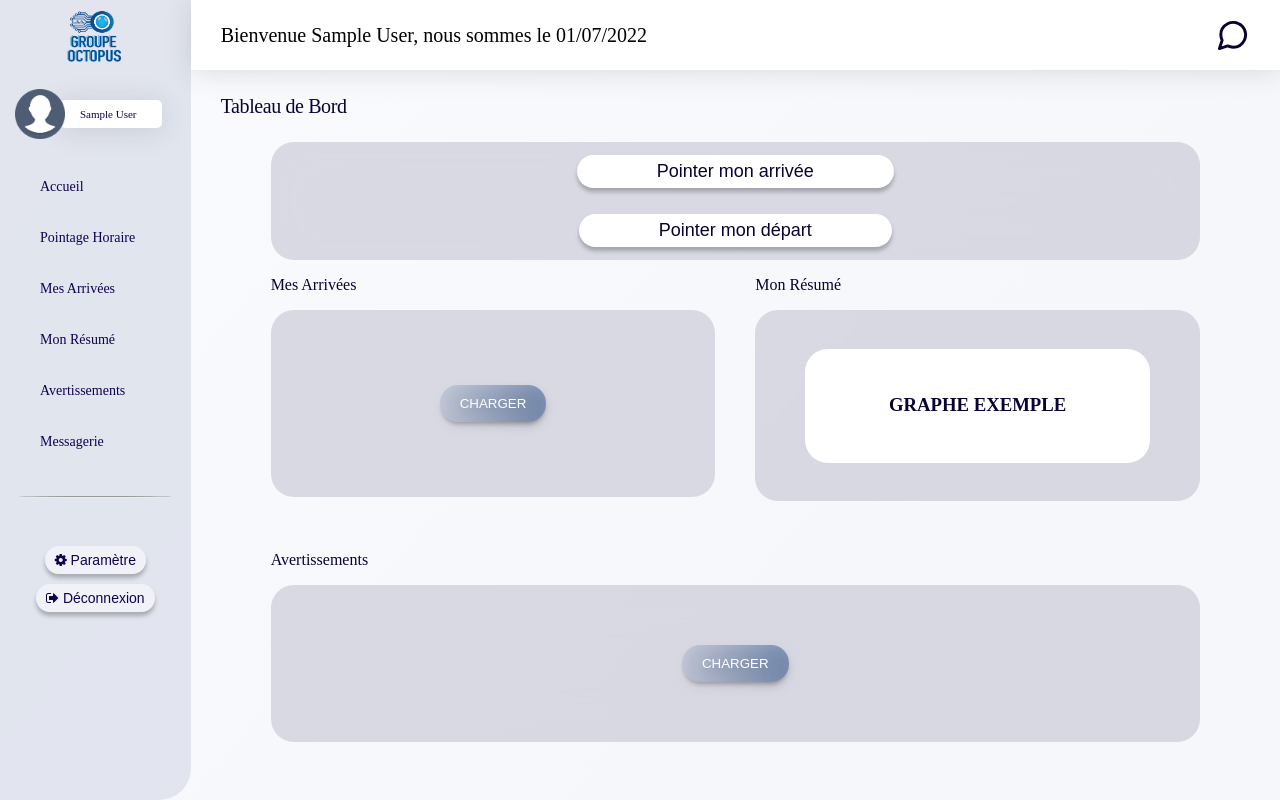
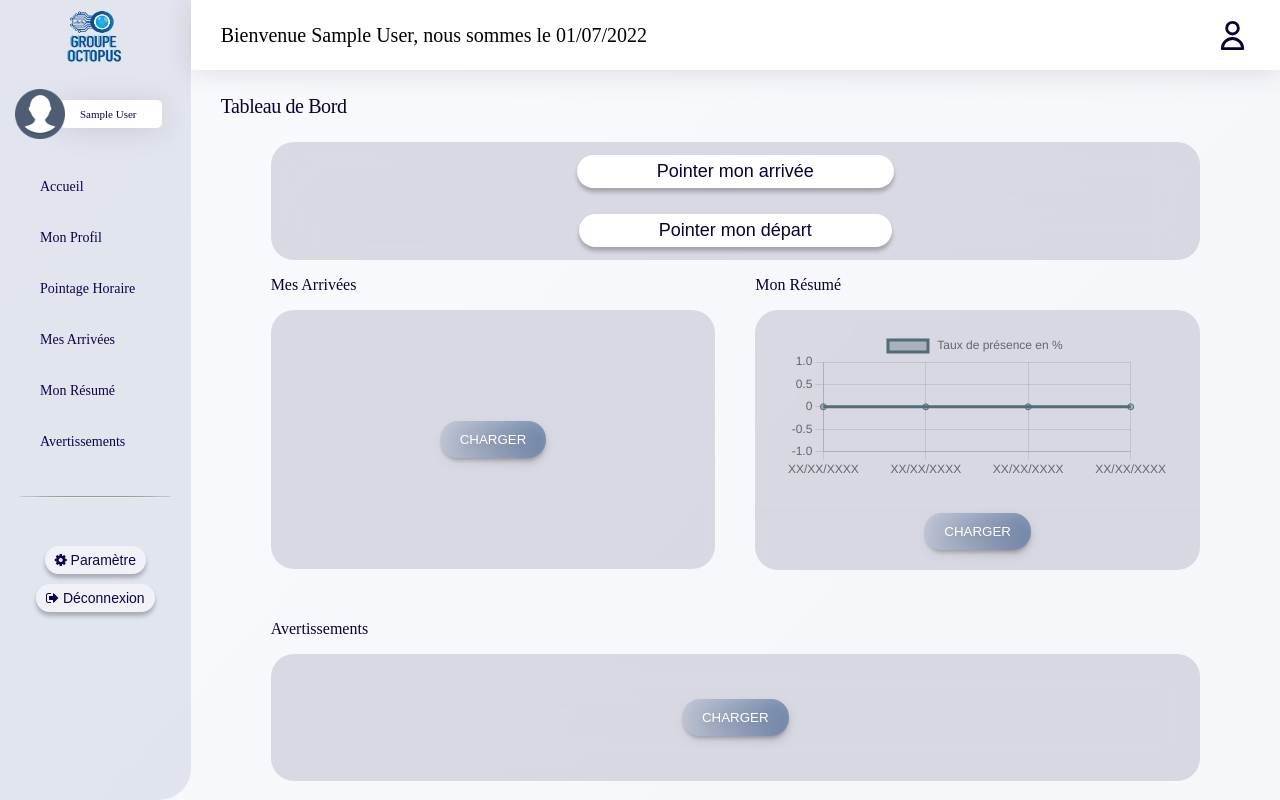
Before and after one commit to amyeben/pointingapp, a Next.js app in the folder FrontEnd/: page / in a window 1280 px wide. Built offline with nearby package versions, Linux system fonts and the light colour scheme; no server answers; sample sign-in values are in the browser's storage.

Commit message:
COMPLETED

```diff
--- a/FrontEnd/components/layout.js
+++ b/FrontEnd/components/layout.js
@@ -3,7 +3,7 @@ import Head from 'next/head'
 import Image from "next/image";
 import Link from "next/link";
 import Script from "next/script";
-import { FiMessageCircle } from '@react-icons/all-files/fi/FiMessageCircle';
+import { HiOutlineUser } from '@react-icons/all-files/hi/HiOutlineUser';
 import axios from 'axios'
 import {Nav} from "./Nav";
 import {userService} from "../services";
@@ -67,11 +67,12 @@ export default function Layout({ children }) {
                 <div className={styles.navlink}>
                     <ul>
                         <NavLink href={"/"}><li>Accueil</li></NavLink><br/>
+                        <NavLink href={"/posts/me"}><li>Mon Profil</li></NavLink><br/>
                         <NavLink href={"/posts/pointingpage"}><li>Pointage Horaire</li></NavLink><br/>
                         <NavLink href={"/posts/myarrivals"}><li>Mes Arrivées</li></NavLink><br/>
                         <NavLink href={"/posts/myresum"}><li>Mon Résumé</li></NavLink><br/>
                         <NavLink href={"/posts/alert"}><li>Avertissements</li></NavLink><br/>
-                        <NavLink href={"/posts/chatbox"}><li>Messagerie</li></NavLink><br/>
+
 
                     </ul>
                 </div>
@@ -108,7 +109,7 @@ export default function Layout({ children }) {
             <div className={styles.column}>
                 <nav className={styles.navwhite}>
                     <p> Bienvenue {nomduti} nous sommes le {datedujour}</p>
-                    <FiMessageCircle className={styles.message}/>
+                    <HiOutlineUser className={styles.message}/>
 
                 </nav>
                 <div className={styles.children}>{children}</div>
--- a/FrontEnd/package.json
+++ b/FrontEnd/package.json
@@ -12,9 +12,12 @@
         "@hookform/resolvers": "^2.6.1",
         "@react-icons/all-files": "^4.1.0",
         "axios": "^0.27.2",
+        "chart.js": "^3.8.0",
+        "faker": "^5.5.3",
         "next": "^12.1.6",
         "prop-types": "^15.7.2",
         "react": "^17.0.2",
+        "react-chartjs-2": "^4.2.0",
         "react-dom": "^17.0.2",
         "react-hook-form": "^7.33.0",
         "react-icons": "^4.4.0",
--- a/FrontEnd/pages/index.jsx
+++ b/FrontEnd/pages/index.jsx
@@ -11,15 +11,71 @@ import axios from "axios";
 
 export default Home;
 
+import {
+    Chart as ChartJS,
+    CategoryScale,
+    LinearScale,
+    PointElement,
+    LineElement,
+    Title,
+    Tooltip,
+    Filler,
+    Legend,
+} from 'chart.js';
+import { Line, getDatasetAtEvent } from 'react-chartjs-2';
+import faker from 'faker';
+
+ChartJS.register(
+    CategoryScale,
+    LinearScale,
+    PointElement,
+    LineElement,
+    Title,
+    Tooltip,
+    Filler,
+    Legend
+);
+
+export const options = {
+    maintainAspectRatio: false,
+    responsive: true,
+    plugins: {
+        legend: {
+            position: 'top' ,
+        },
+        title: {
+            display: false,
+            text: 'Ce graphique représente le taux de précense des 4 précédents jours pointés.',
+        },
+    },
+};
+
+const labels = ['XX/XX/XXXX', 'XX/XX/XXXX', 'XX/XX/XXXX', 'XX/XX/XXXX'];
+
+
+export const data = {
+    labels,
+    datasets: [
+        {
+            fill: true,
+            label: ' Taux de présence en % ',
+            data: [0, 0, 0, 0],
+            borderColor: 'rgb( 83, 108, 121  )',
+            backgroundColor: 'rgba(83, 108, 121 , 0.35)',
+        },
+    ],
+};
+
 function Home() {
     const [users, setUsers] = useState(null);
-    const router = useRouter();
+    const route = useRouter();
     const [user, setUser] = useState('');
     const [isButton, setButton] = useState(true);
     const [isButtonAd, setButtonAd] = useState(true);
     const [dataLoaded, setDataLoaded] = useState('');
     const [taBody, setTaBody] = useState('');
-    const [adContent, setAdContent] = useState('')
+    const [adContent, setAdContent] = useState('');
+    const [isButtonResum, setButtonResum] = useState(true)
 
     useEffect(() => {
         userService.getAll().then(x => setUsers(x));
@@ -48,8 +104,8 @@ function Home() {
             var ligneHtml = "";
             var red = "red";
 
-            if (res.data.length > 5){
-                for (let i = 0; i < 5; i++) {
+            if (res.data.length > 8){
+                for (let i = 0; i < 8; i++) {
                     if (res.data[i][4]==0 || res.data[i][4]=='0' ){
                         red = "green"
                     }
@@ -109,6 +165,34 @@ function Home() {
 
     }
 
+    const loadData  = (e) => {
+
+        setButtonResum(false)
+        const handleSuccess = (res) => { // if success
+            console.log(res.data);
+            console.log(res.data.length);
+            data.labels = res.data[0]
+            console.log(data.datasets[0].data)
+            data.datasets[0].data = res.data[1]
+            route.push('/')
+            setButtonAd(false)
+            loadDataAd(e)
+            console.log("Ok")
+
+        }
+
+        const handleFailure = (error) => {
+            console.log("ERROR");
+        }
+
+        axios.post(`http://localhost:8000/get_chart_data_short`, name)
+            .then(handleSuccess)
+            .catch(handleFailure)
+
+
+
+    }
+
 
 
     return (
@@ -141,14 +225,17 @@ function Home() {
                     <div className={styles.dep}>
                         <p>Mon Résumé</p>
                         <div className={styles.depcol}>
-                            <h3> GRAPHE EXEMPLE </h3>
+                            <Line options={options} data={data} width={50} height={150}/>
+                        </div>
+                        <div className={styles.btnresum}>
+                            <button className={isButtonResum ? styles.loadbuttonR : styles.hidden} onClick={loadData}>CHARGER</button>
                         </div>
                     </div>
                 </div>
                 <div className={styles.avertissements}>
                     <p>Avertissements</p>
                     <div className={styles.blue}>
-                        <button className={isButtonAd ? styles.loadbutton : styles.hidden} onClick={loadDataAd}>CHARGER</button>
+                        <button className={isButtonAd ? styles.loadbuttonA : styles.hidden} onClick={loadDataAd}>CHARGER</button>
                         <p className={isButtonAd ? styles.hidden : styles.nothing}>{adContent}</p>
                     </div>
                 </div>
--- a/FrontEnd/styles/Homepage.module.css
+++ b/FrontEnd/styles/Homepage.module.css
@@ -64,7 +64,7 @@
     background: rgba(136, 138, 162, 0.28);
     backdrop-filter: blur(4px);
     /* Note: backdrop-filter has minimal browser support */
-    padding: 20px;
+    padding: 14px;
     padding-left: 50px;
     padding-right: 50px;
     border-radius: 23px;
@@ -95,9 +95,10 @@
     backdrop-filter: blur(4px);
     /* Note: backdrop-filter has minimal browser support */
     padding: 20px;
-    padding-left: 50px;
-    padding-right: 50px;
-    border-radius: 23px;
+    padding-left: 30px;
+    padding-right: 30px;
+    padding-bottom: 30px;
+    border-radius: 23px 23px 0px 0px;
 
 }
 
@@ -152,8 +153,8 @@ width: 100%;
     margin-left: auto;
     margin-right: auto;
     display: flex;
-    margin-top: 55px;
-    margin-bottom: 55px
+    margin-top: 97px;
+    margin-bottom: 97px
 }
 
 .loadbutton:hover {
@@ -221,3 +222,81 @@ width: 100%;
 }
 
 .nothing {}
+
+.account {
+    padding-top: 15px;
+    padding-left: 15px;
+    display: flex;
+}
+
+.accountname > p{
+    background-color: white;
+    padding: 8px;
+    padding-left: 20px;
+    padding-right: 25px;
+    margin-left: -5px;
+    border-radius: 5px;
+    text-align: center;
+    font-size: 11px;
+    width: auto;
+    box-shadow: 0 .15rem 1.75rem 0 rgba(58,59,69,.15) !important;
+    color: #100051;
+}
+
+.loadbuttonR {
+    background: linear-gradient(275.72deg, rgba(58, 93, 147, 0.63) -13.53%, rgba(70, 93, 172, 0) 128.46%);
+    box-shadow: 0px 4px 4px -2px rgba(0, 0, 0, 0.25);
+    filter: drop-shadow(0px 4px 4px rgba(0, 0, 0, 0.25));
+    border-radius: 18px;
+    border: hidden;
+    padding: 11px;
+    padding-left: 20px;
+    padding-right: 20px;
+    color: white;
+    font-weight: 175;
+    margin-left: auto;
+    margin-right: auto;
+    display: flex;
+
+}
+
+.loadbuttonR:hover {
+
+    box-shadow: 0px 7px 7px -2px rgba(0, 0, 0, 0.25);
+
+}
+
+.btnresum {
+    background: rgba(136, 138, 162, 0.28);
+    backdrop-filter: blur(4px);
+    /* Note: backdrop-filter has minimal browser support */
+    padding: 20px;
+    padding-top: 3px;
+    padding-left: 10px;
+    padding-right: 10px;
+    border-radius: 0px 0px 23px 23px;
+}
+
+.loadbuttonA {
+    background: linear-gradient(275.72deg, rgba(58, 93, 147, 0.63) -13.53%, rgba(70, 93, 172, 0) 128.46%);
+    box-shadow: 0px 4px 4px -2px rgba(0, 0, 0, 0.25);
+    filter: drop-shadow(0px 4px 4px rgba(0, 0, 0, 0.25));
+    border-radius: 18px;
+    border: hidden;
+    padding: 11px;
+    padding-left: 20px;
+    padding-right: 20px;
+    color: white;
+    font-weight: 175;
+    margin-left: auto;
+    margin-right: auto;
+    display: flex;
+    margin-top: 40px;
+    margin-bottom: 40px
+}
+
+.loadbuttonA:hover {
+
+    box-shadow: 0px 7px 7px -2px rgba(0, 0, 0, 0.25);
+
+}
--- a/FrontEnd/styles/Myresum.module.css
+++ b/FrontEnd/styles/Myresum.module.css
@@ -13,14 +13,39 @@
 
 }
 
-.blue > p {
+.blue {
     background: rgba(136, 138, 162, 0.28);
     backdrop-filter: blur(20px);
     border-radius: 23px;
     margin-left: 50px;
     margin-right: 80px;
     text-align: center;
+    margin-bottom: 10px;
+    padding: 30px;
+}
 
-    padding-top: 250px;
-    padding-bottom: 250px;
+.loadbutton {
+    background: linear-gradient(275.72deg, rgba(58, 93, 147, 0.63) -13.53%, rgba(70, 93, 172, 0) 128.46%);
+    box-shadow: 0px 4px 4px -2px rgba(0, 0, 0, 0.25);
+    filter: drop-shadow(0px 4px 4px rgba(0, 0, 0, 0.25));
+    border-radius: 18px;
+    border: hidden;
+    padding: 11px;
+    padding-left: 20px;
+    padding-right: 20px;
+    color: white;
+    font-weight: 175;
+    display: flex;
+    margin-left: auto;
+    margin-right: auto;
 }
+
+.loadbutton:hover {
+
+    box-shadow: 0px 7px 7px -2px rgba(0, 0, 0, 0.25);
+
+}
+
+.hidden {
+    display: none;
+}
```
Also changed, not shown: FrontEnd/pages/posts/chatbox.jsx (deleted, +0 -18 lines), FrontEnd/pages/posts/me.jsx (added, +18 -0 lines), FrontEnd/pages/posts/myresum.jsx (+118 -1 lines), 2 other files (tests, documents, lock files or other folders).
